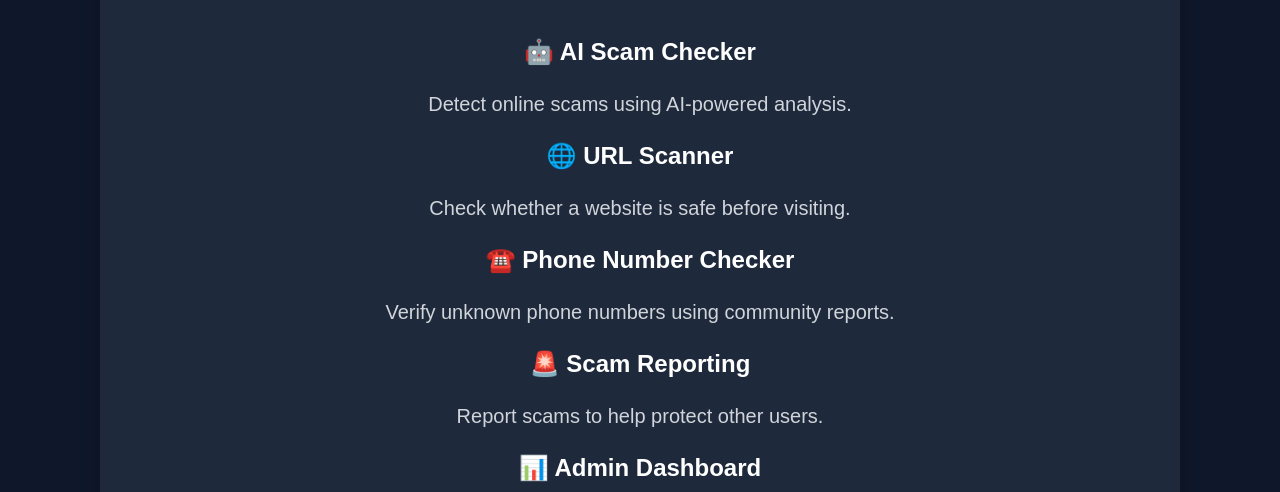
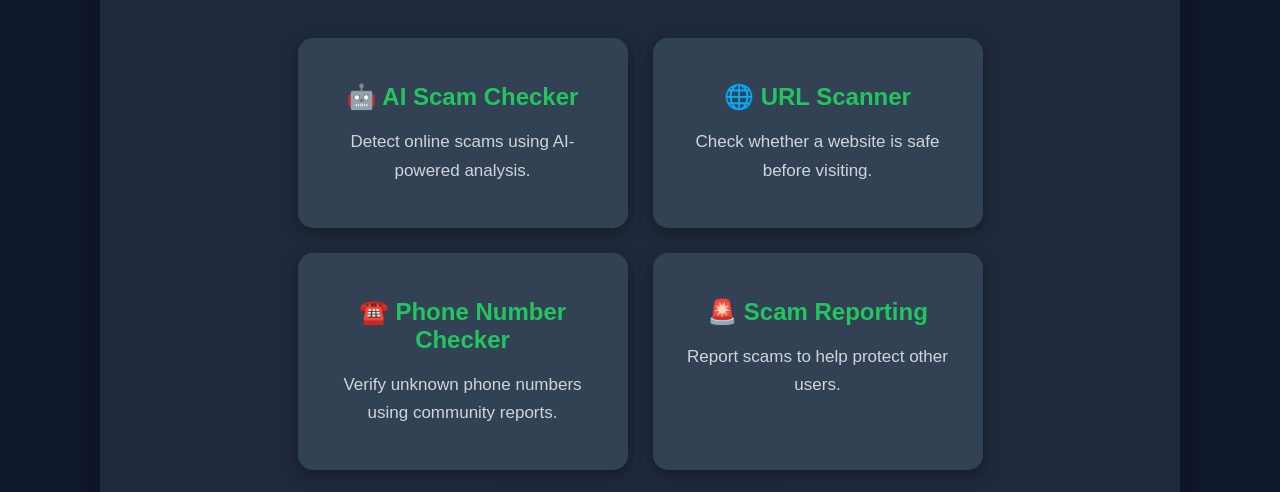
Before and after one commit to fruadguard/fruadguard, a plain HTML site: page features.html in a window 1280 px wide. Shown: the part 258-750 px from the top of the page. Drawn offline with Linux system fonts and the light colour scheme.

Commit message:
Update style.css

```diff
--- a/style.css
+++ b/style.css
@@ -114,3 +114,51 @@ font-size:18px;
 }
 
 }
+.cards{
+display:flex;
+flex-wrap:wrap;
+justify-content:center;
+gap:25px;
+margin-top:40px;
+}
+
+.card{
+background:#334155;
+width:280px;
+padding:25px;
+border-radius:15px;
+box-shadow:0 5px 15px rgba(0,0,0,.3);
+transition:.3s;
+text-align:center;
+}
+
+.card:hover{
+transform:translateY(-10px);
+background:#475569;
+box-shadow:0 10px 25px rgba(34,197,94,.3);
+}
+
+.card h2{
+color:#22c55e;
+font-size:24px;
+margin-bottom:15px;
+}
+
+.card p{
+font-size:17px;
+line-height:1.7;
+color:#d1d5db;
+}
+
+@media(max-width:768px){
+
+.cards{
+flex-direction:column;
+align-items:center;
+}
+
+.card{
+width:90%;
+}
+
+}
```
